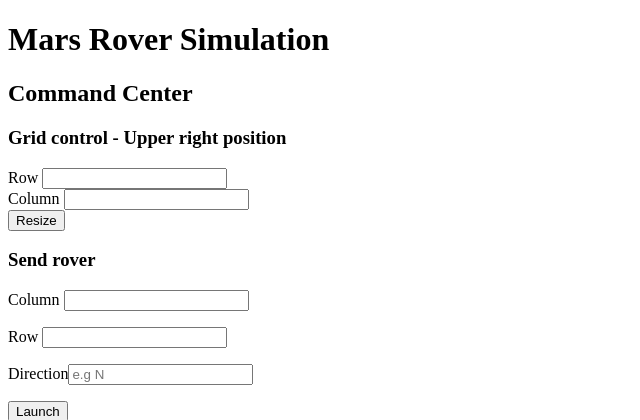
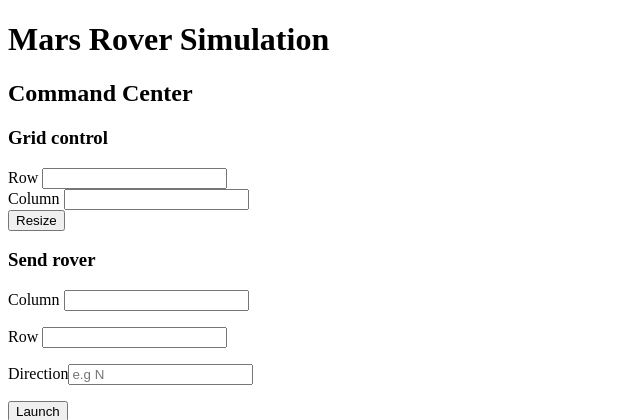
Before and after one commit to scobanera/Mars-Rovers, a Flask app: template Frontend/templates/index.html in a window 1280 px wide. Shown: the top 420 px of the page, without its empty margins (0-640 px from the left). Run offline with Flask 2, Linux system fonts and the light colour scheme; the template is opened without the code that fills it, so the values that code supplies are empty; some libraries are stand-ins or nearby versions.

```diff
--- a/Frontend/templates/index.html
+++ b/Frontend/templates/index.html
@@ -14,7 +14,7 @@
    	<div class="column" style="width: 25%;">
    		<h2>Command Center</h2>
 
-   		<h3> Grid control - Upper right position </h3>
+   		<h3> Grid control</h3>
    		<div>
    			<span>Row</span>
    			<input type="number" id="grid-rows">
@@ -26,8 +26,8 @@
 
    		<button onclick="resizeGrid()">Resize</button>
 
-		<h3> Send rover </h3>
-   		<div id="rovers-launch">
+      <h3> Send rover </h3>
+      <div id="rovers-launch">
    			<div>
           <p>Column <input id="new-x" type="number"></p>
    				<p>Row <input id="new-y" type="number"></p>
@@ -36,19 +36,15 @@
    			</div>
    		</div>
 
-		<h3> Rovers fleet control <button onclick="deleteRovers()">Back to Earth!</button></h3>
-   		<div id="rovers-list"></div>
-   	</div>
+      <h3> Rovers fleet control <button onclick="deleteRovers()">Back to Earth!</button></h3>
+      <div id="rovers-list"></div>
+    </div>
 
    	<div class="column" style="width: 60%;">
    		<h2>Grid</h2>
-   		<div id="grid" class="grid-container">
-   </div>
-
-
+   		<div id="grid" class="grid-container"></div>
   	</div>
 	</div>
 
-
 </body>
 </html>
```
